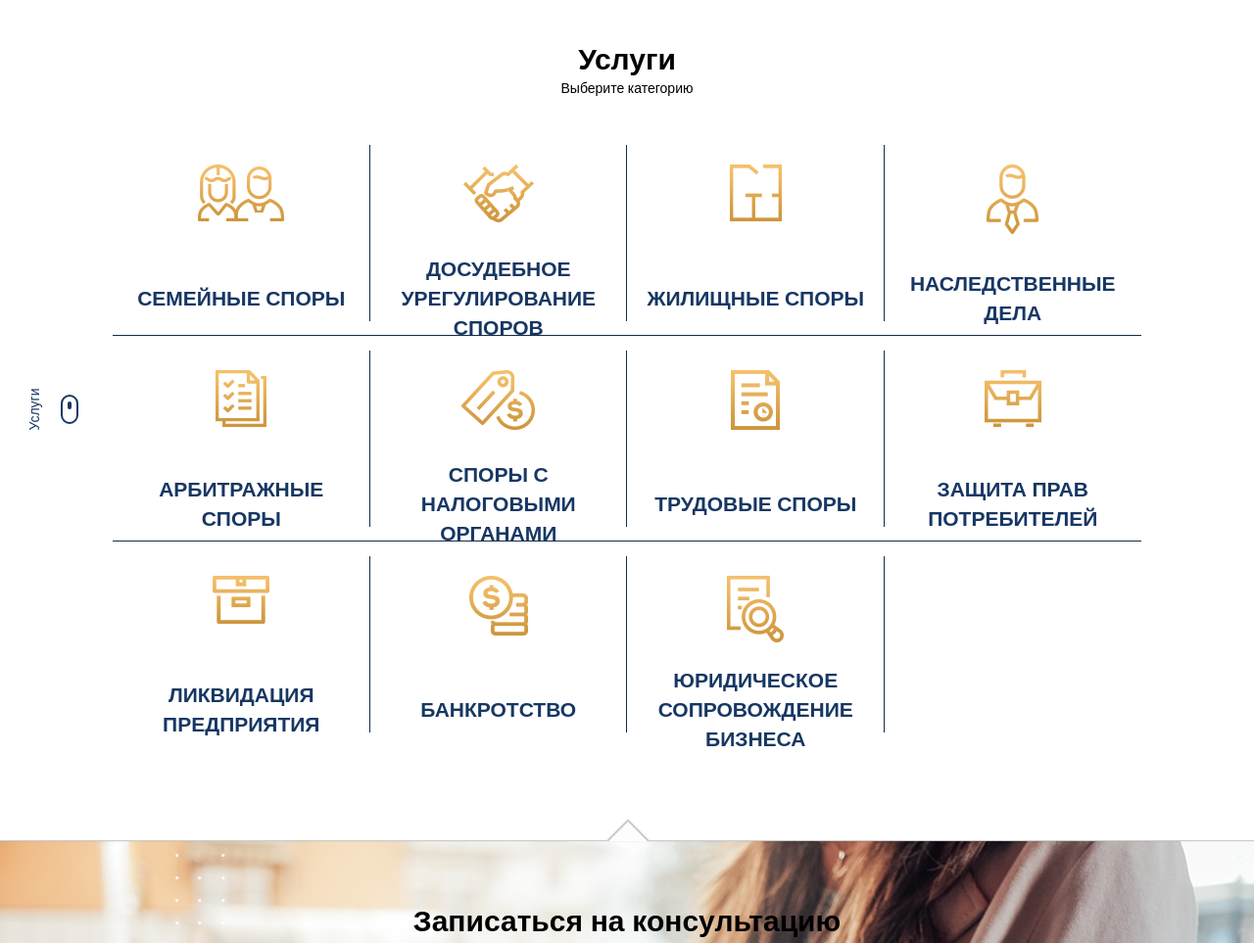
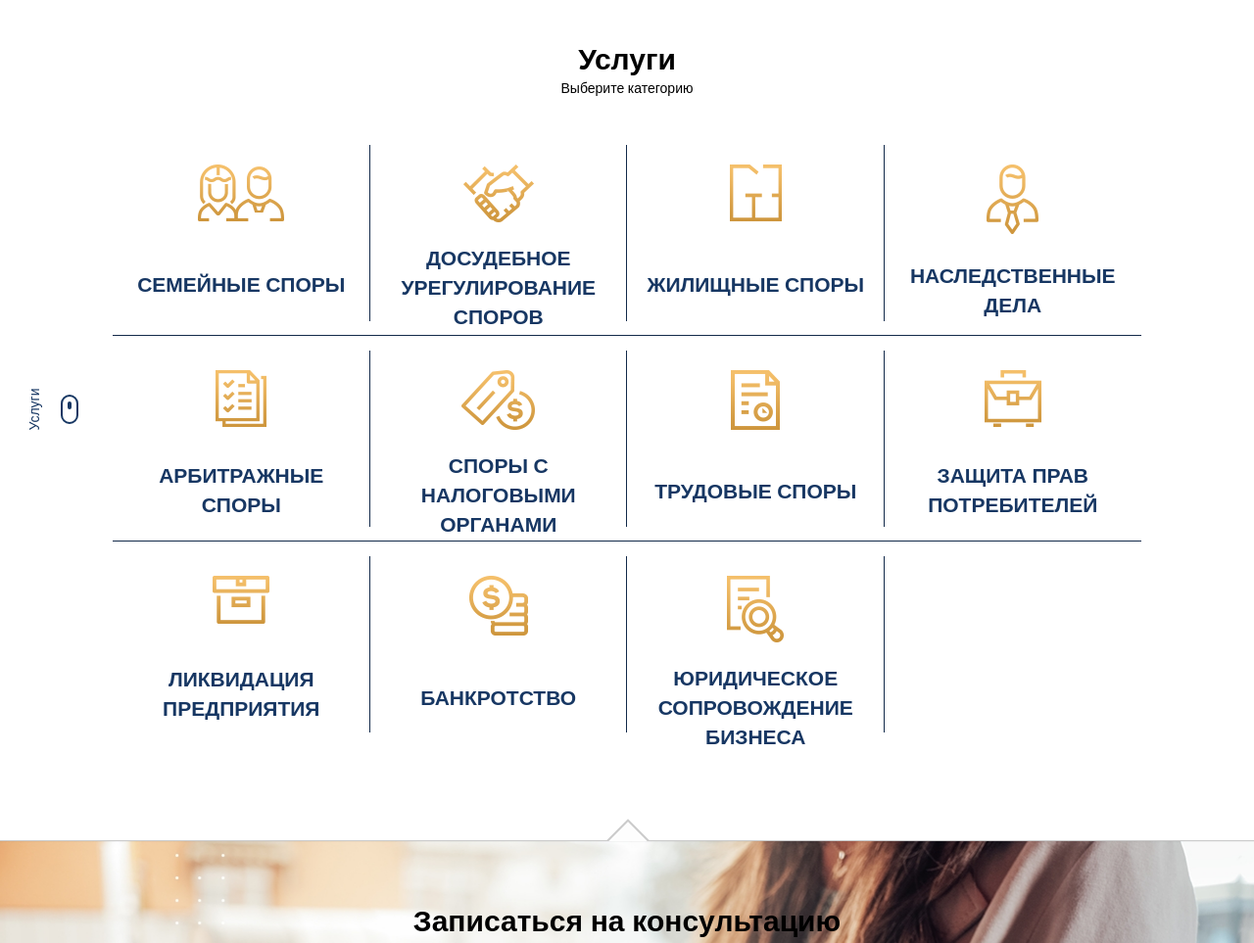
Before and after one commit to alexfoxref/bertova-kuznetsova, a plain HTML site: page index.html in a window 1280 px wide. Shown: the part 1300-2263 px from the top of the page at 98% size. Drawn offline with nearby package versions, Linux system fonts and the light colour scheme.

Commit message:
Исправлен нижний отступ текста в блоке услуги

```diff
--- a/sass/blocks/_service.sass
+++ b/sass/blocks/_service.sass
@@ -19,6 +19,7 @@
         display: flex
         flex-direction: column
         align-items: center
+        justify-content: space-between
         position: relative
         &:nth-child(4)
             &:after
@@ -47,10 +48,11 @@
             +bold
             line-height: 30px
             text-transform: uppercase
+            margin-bottom: 10px
             text-align: center
-            position: absolute
-            top: 135px
-            transform: translateY(-50%)
+            height: 90px
+            display: flex
+            align-items: center
             max-width: calc(100% - 20px)
 
 @media (max-width: 1199px)
```
Also changed, not shown: css/style.css, 1 other file.
